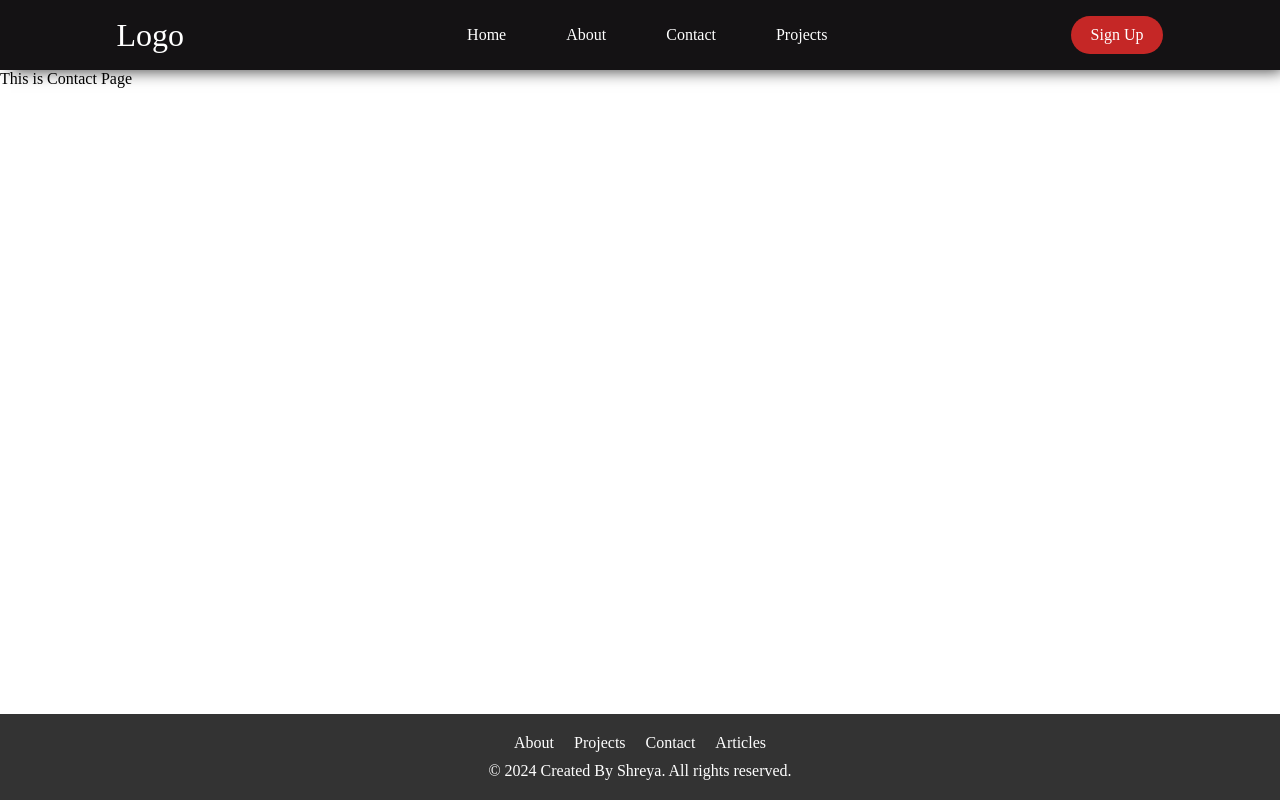
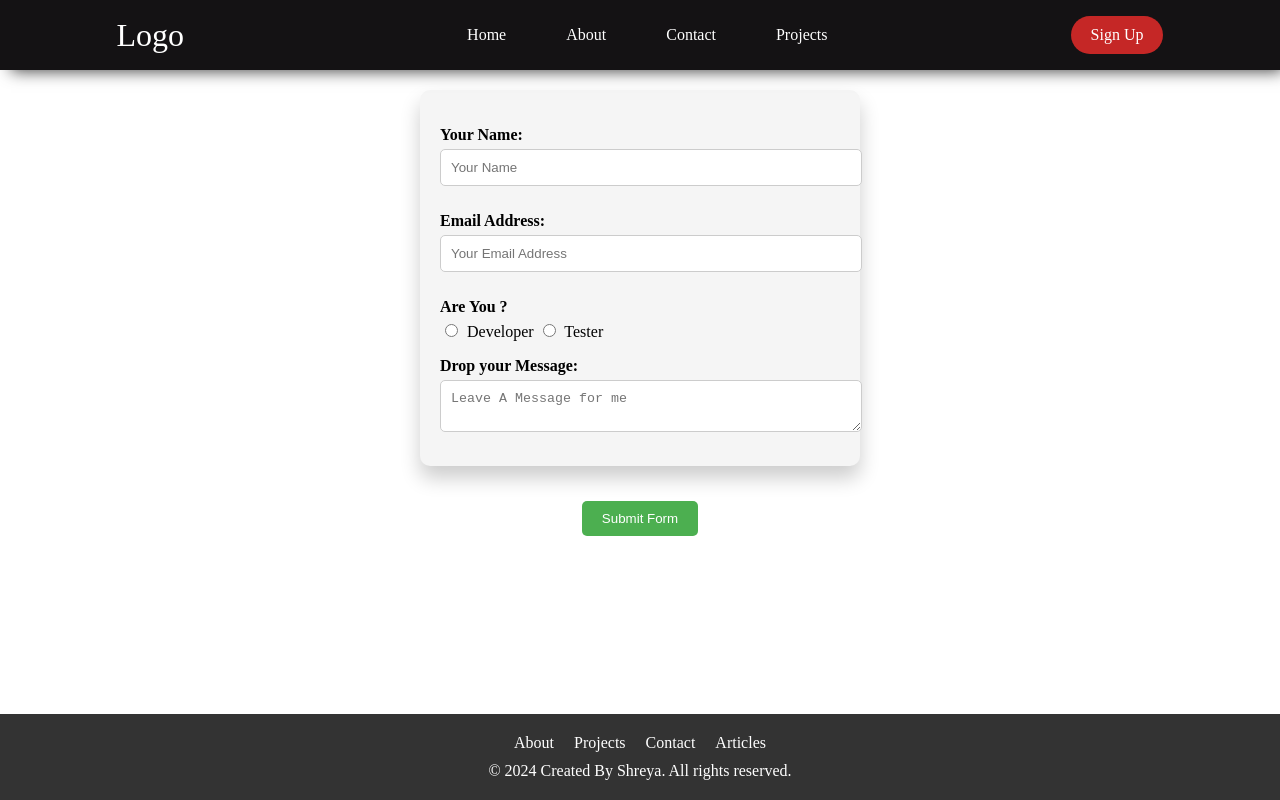
Before and after one commit to shre000/Portfolio, a Vue app: page /Contact in a window 1280 px wide. Built offline with nearby package versions, Linux system fonts and the light colour scheme.

Commit message:
FormCreate

```diff
--- /dev/null
+++ b/src/components/Articles.vue
@@ -0,0 +1,13 @@
+<template>
+    <div>
+This is Article page
+    </div>
+</template>
+
+<script setup>
+
+</script>
+
+<style lang="scss" scoped>
+
+</style>
--- a/src/components/Contact.vue
+++ b/src/components/Contact.vue
@@ -1,13 +1,96 @@
 <script setup>
+import { ref, computed } from 'vue';
+const name = ref('');
+const message = ref('');
+const profession = ref('');
 
+const formattedProfession = computed(() => {
+  return profession.value === 'Developer' ? 'Developer' : 'Tester';
+});
 </script>
 
 <template>
-    <div>
-This is Contact Page
+    <div class="form-container">
+        <div class="form-content">
+            <p class="form-label">Your Name:</p>
+            <input v-model="name" placeholder="Your Name" class="form-input" />
+            <p class="form-label">Email Address:</p>
+            <input placeholder="Your Email Address" class="form-input" />
+            <p class="form-label">Are You ? <span class="profession-label" v-if="profession">{{     formattedProfession }}</span> </p>
+
+            <span class="radio-container">
+                <input type="radio" name="prof" value="Developer" v-model="profession" class="radio-input"> Developer
+                <input type="radio" name="prof" value="Tester" v-model="profession" class="radio-input"> Tester
+            </span>
+            <p class="form-label">Drop your Message:</p>
+            <textarea v-model="message" placeholder="Leave A Message for me" class="form-textarea"></textarea>
+        </div>
+        <div class="button-container">
+            <button class="submit-button">Submit Form</button>
+        </div>
     </div>
 </template>
 
+<style scoped>
+.form-container {
+  display: flex;
+  flex-direction: column;
+  align-items: center;
+  margin-top: 20px;
+}
 
+.form-content {
+  background-color: #f5f5f5;
+  border-radius: 10px;
+  box-shadow: 0 12px 20px rgba(0, 0, 0, 0.2);
+  padding: 20px;
+  margin-bottom: 20px;
+  width: 400px;
+}
 
-<style lang="scss" scoped></style>
+.form-label {
+  margin-bottom: 5px;
+  font-weight: bold;
+}
+
+.form-input, .form-textarea {
+  width: 100%;
+  padding: 10px;
+  border: 1px solid #ccc;
+  border-radius: 5px;
+  margin-bottom: 10px;
+}
+
+.radio-container {
+  margin-bottom: 10px;
+}
+
+.radio-input {
+  margin-right: 5px;
+}
+
+.profession-label {
+  font-weight: bold;
+  font-style: oblique;
+}
+
+.button-container {
+  display: flex;
+  justify-content: center;
+}
+
+.submit-button {
+  background-color: #4CAF50;
+  color: white;
+  padding: 10px 20px;
+  border: none;
+  border-radius: 5px;
+  cursor: pointer;
+  transition: background-color 0.3s;
+  margin: 15px;
+}
+
+.submit-button:hover {
+  background-color: #45a049;
+}
+</style>
--- a/src/components/HelloWorld.vue
+++ b/src/components/HelloWorld.vue
@@ -15,7 +15,7 @@ typeEffect()
 <template>
   <div class="home">
     <div class="intro">
-      <img src="@/assets/logo.svg" alt="Shreya's Image" class="profile-image">
+      <img src="@/assets/image.png" alt="Shreya's Image" class="profile-image">
       <h1 class="typingEffect">{{ typeValue }}</h1>
       <p class="typing">.Net Developer</p>
     </div>
--- a/src/router/index.js
+++ b/src/router/index.js
@@ -4,6 +4,7 @@ import About from '../components/About.vue';
 import Contact from '../components/Contact.vue'
 import HelloWorld from '@/components/HelloWorld.vue';
 import Projects from '@/components/Projects.vue';
+import Articles  from "@/components/Articles.vue";
 
 
 const router = createRouter({
@@ -28,6 +29,11 @@ const router = createRouter({
       path: '/Projects',
       name: 'Project',
       component: Projects
+    },
+    {
+      path: '/Articles',
+      name: 'Articles',
+      component: Articles
     }
   ]
 })
```
Also changed, not shown: src/assets/image.png (added).
